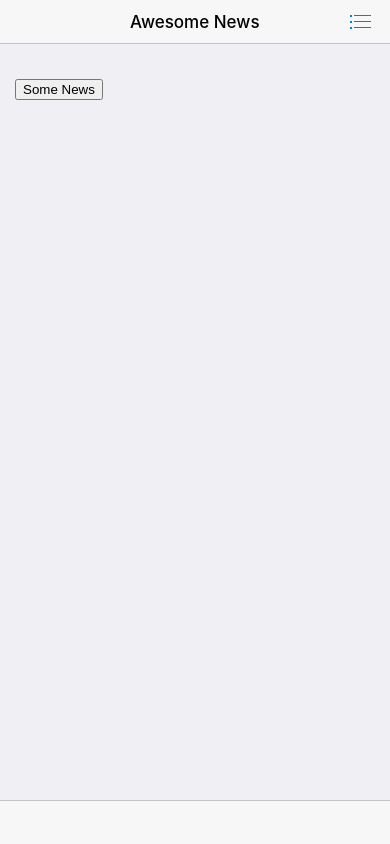
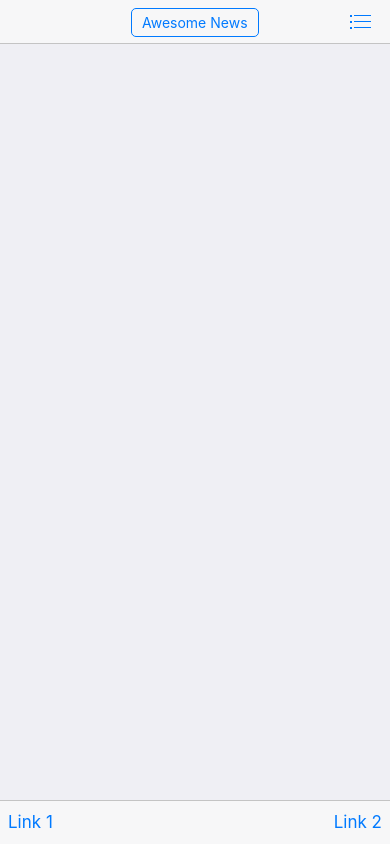
Before and after one commit to yuribeth-nino/NewsAPI, a plain HTML site: page www/index.html in a window 390 px wide. Drawn offline with Linux system fonts and the light colour scheme; some packages are replaced by stand-ins of ours.

Commit message:
Update index.html

```diff
--- a/www/index.html
+++ b/www/index.html
@@ -54,7 +54,10 @@
             <div class="navbar">
                 <div class="navbar-inner">
                     <!-- We need cool sliding animation on title element, so we have additional "sliding" class -->
-                    <div class="center sliding">Awesome News</div>
+                    <div class="center sliding">
+                    <button class="button button-large button-raised" onclick="NewsAPI()">   Awesome News
+                            </button>
+                    </div>
                     <div class="right">
                         <!--
                           Right link contains only icon - additional "icon-only" class
@@ -71,14 +74,7 @@
                     <!-- Scrollable page content -->
                     <div class="page-content">
                         <div class="content-block">
-                            <button onclick="NewsAPI()">Some News</button>
                             <div id ='newsResults'> </div>
-                            <!-- <div id ='Author'> </div>
-                            <div id ='description'> </div>
-                            <div id ='url'> </div>
-                            <div id ='urlToImage'> </div>
-                            <div id ='PublishedAt'> </div>
-                            <div id ='content'> </div> -->
                             <!-- Link to another page -->
                         </div>
                     </div>
@@ -88,8 +84,8 @@
             <div class="toolbar">
                 <div class="toolbar-inner">
                     <!-- Toolbar links -->
-                    <!-- <a href="#" class="link">Link 1</a>
-                    <a href="#" class="link">Link 2</a> -->
+                     <a href="#" class="link">Link 1</a>
+                    <a href="#" class="link">Link 2</a>
                 </div>
             </div>
         </div>
```
